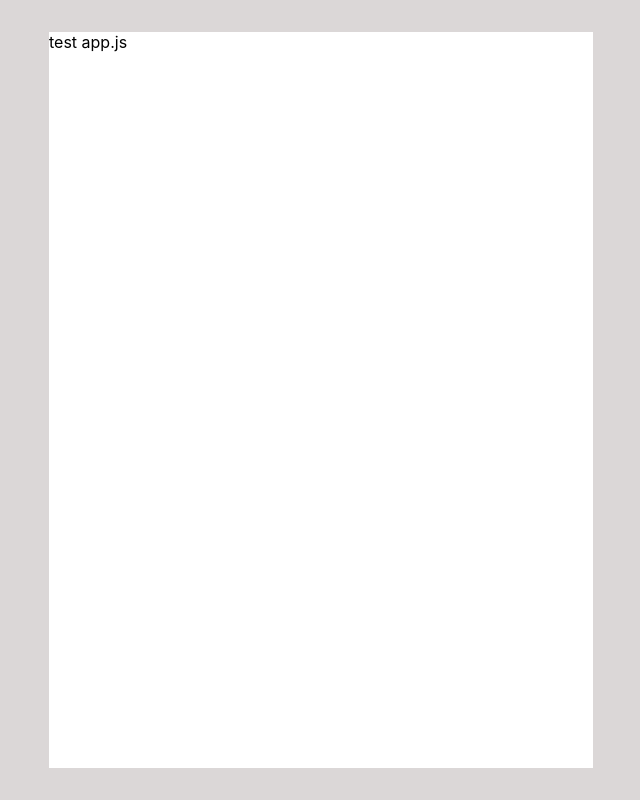
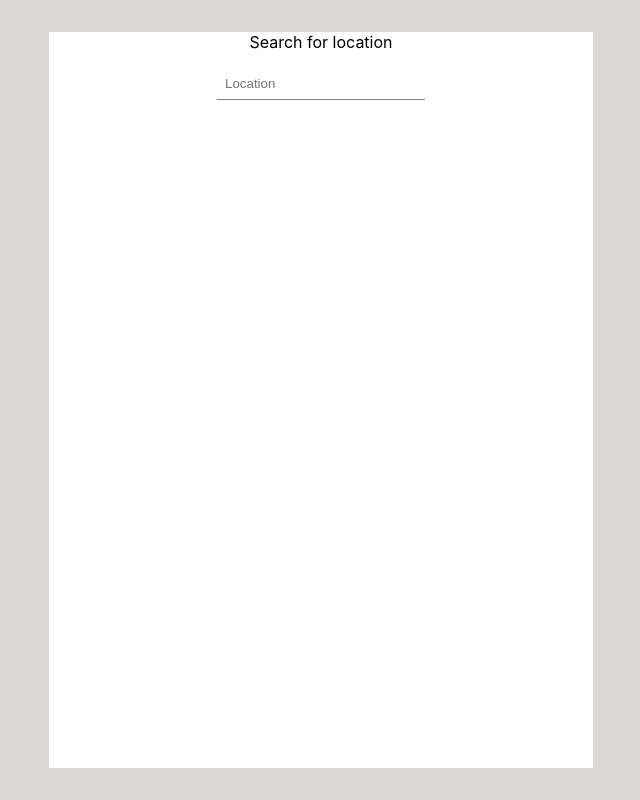
Before and after one commit to b-jakubowski/weather-dashboard, a React (Create React App) app: page / in a window 1280 px wide. Shown: the whole page, without its empty margins (319-959 px from the left). Built offline with nearby package versions, Linux system fonts and the light colour scheme.

Commit message:
feat: Add dummy Search component with basic styles

```diff
--- a/src/App.js
+++ b/src/App.js
@@ -1,11 +1,12 @@
 import React from 'react';
 import { Container, Content } from './components/Layout';
+import Search from './components/Search';
 
 function App() {
   return (
     <Container>
       <Content>
-        test app.js
+        <Search />
       </Content>
     </Container>
   );
--- /dev/null
+++ b/src/components/Search.js
@@ -0,0 +1,41 @@
+/** @jsx jsx */
+import { useState } from 'react';
+import { css, jsx } from '@emotion/core';
+
+const Search = () => {
+  const [location, setLocation] = useState('');
+
+  return (
+    <div>
+      <form action="">
+        <label
+          htmlFor="city"
+          css={css`
+            display: flex;
+            flex-direction: column;
+            align-items: center;
+          `}
+        >
+          Search for location
+          <input
+            type="text"
+            id="city-search"
+            value={location}
+            placeholder="Location"
+            onChange={ e => setLocation(e.target.value)}
+            css={css`
+              margin-top: 1rem;
+              padding: 0.5rem;
+              width: 12rem;
+              border-style: solid;
+              border-width: 0 0 1.5px 0;
+              border-color: grey;
+            `}
+          />
+        </label>
+      </form>
+    </div>
+  );
+};
+
+export default Search;
```
